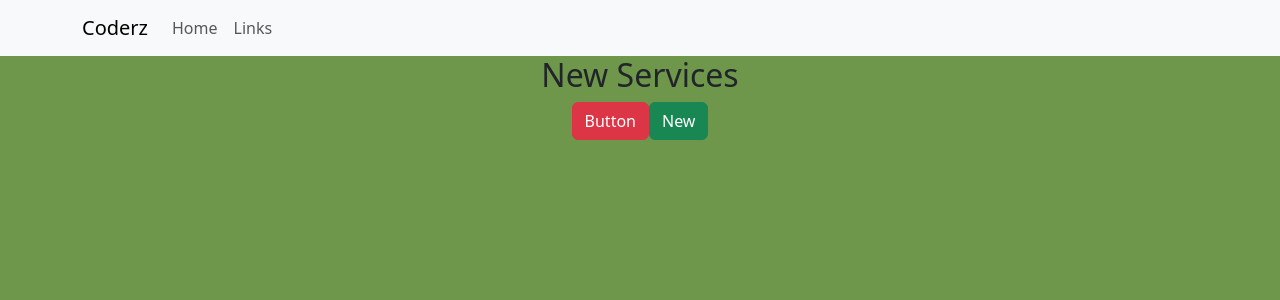
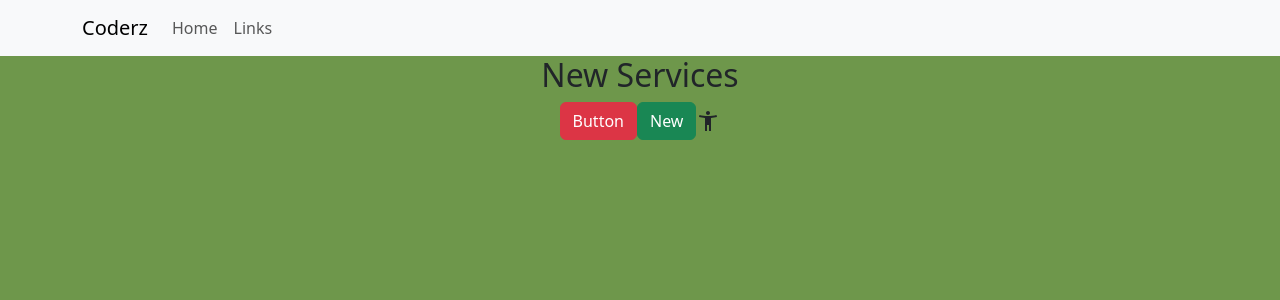
Before and after one commit to rahmanlibi47/azure, a React (Create React App) app: page / in a window 1280 px wide. Shown: the top 300 px of the page. Built offline with nearby package versions, Linux system fonts and the light colour scheme.

Commit message:
removing zipping

```diff
--- a/package.json
+++ b/package.json
@@ -3,6 +3,10 @@
   "version": "0.1.0",
   "private": true,
   "dependencies": {
+    "@emotion/react": "^11.11.4",
+    "@emotion/styled": "^11.11.0",
+    "@mui/icons-material": "^5.15.11",
+    "@mui/material": "^5.15.11",
     "@testing-library/jest-dom": "^5.17.0",
     "@testing-library/react": "^13.4.0",
     "@testing-library/user-event": "^13.5.0",
--- a/src/App.js
+++ b/src/App.js
@@ -1,6 +1,8 @@
 import "./App.css";
 import Navbars from "./components/navbar";
 import 'bootstrap/dist/css/bootstrap.min.css';
+
+import AccessibilityNewIcon from '@mui/icons-material/AccessibilityNew';
 
 function App() {
   return (
@@ -13,6 +15,7 @@ function App() {
               <h2 cl>New Services</h2>
               <button className="btn btn-danger">Button</button>
               <button className="btn btn-success">New</button>
+              <AccessibilityNewIcon />
             </div>
           </div>
         </div>
```
Also changed, not shown: 1 other file (tests, documents, lock files or other folders).
